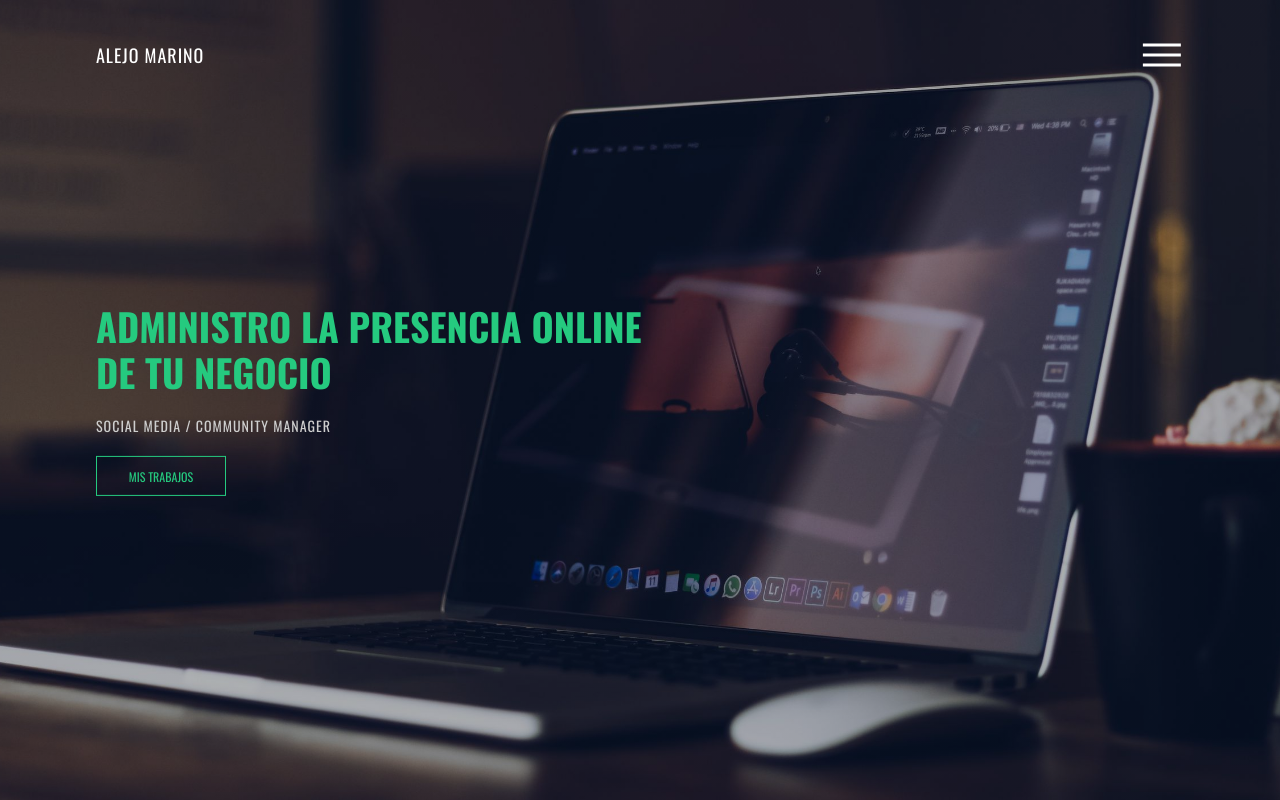
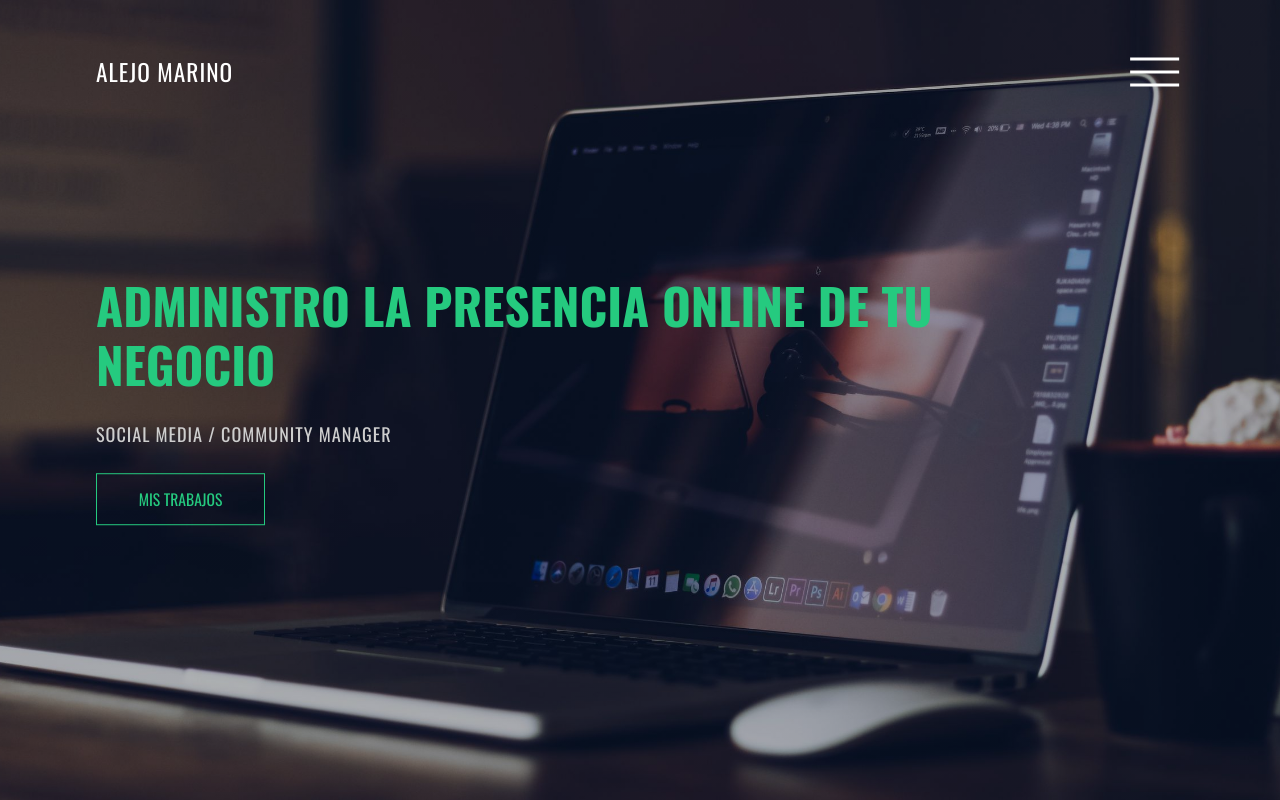
Before and after one commit to marcodamianperez/alejo-marino-website, a website: page dist/index.html in a window 1280 px wide. Shown: the top 800 px of the page. Drawn offline with nearby package versions, Linux system fonts and the light colour scheme.

Commit message:
Agregados media queries generales y para tamaño tablet portrait

```diff
--- a/sass/abstracts/_variables.scss
+++ b/sass/abstracts/_variables.scss
@@ -15,3 +15,9 @@ $color-black: #000;
 $space-small: 2rem;
 $space-medium: 4rem;
 $space-big: 6rem;
+
+// Media queries
+// actual styles from 0xp tp 600px
+$tablet-portrait: 600px; // from 600px to 900px
+$tablet-landscape: 900px; // from 900px to 1200px
+$desktop: 1200px
--- a/sass/base/_typography.scss
+++ b/sass/base/_typography.scss
@@ -1,5 +1,17 @@
 html {
     font-size: 62.5%;
+
+    @media (min-width: $tablet-portrait) {
+        font-size: 68.75%;     // 1rem = 11px
+    }
+
+    @media (min-width: $tablet-landscape) {
+        font-size: 75%;  // 1rem = 12px
+    }
+
+    @media (min-width: $desktop) {
+        font-size: 81.25%;  // 1rem = 13px
+    }
 }
 
 body {
--- a/sass/components/_form.scss
+++ b/sass/components/_form.scss
@@ -1,5 +1,4 @@
 .form {
-    margin-bottom: $space-small;
 
     &__field:not(:last-child) {
         margin-bottom: $space-small;
--- a/sass/layout/_footer.scss
+++ b/sass/layout/_footer.scss
@@ -19,7 +19,6 @@
 
         a {
             color: inherit;
-            text-decoration: none;
         }
     }
 }
--- a/sass/layout/_header.scss
+++ b/sass/layout/_header.scss
@@ -1,4 +1,4 @@
-.main-header {
+.header {
     height: 100vh;
     background-image: linear-gradient(rgba($color-black, 0.3), rgba($color-black, 0.3)), url("../assets/img/laptop-dark.jpg");
     background-position: center;
@@ -59,6 +59,10 @@
     left: 0;
     transform: translate(0, -50%);
     text-transform: uppercase;
+
+    @media (min-width: $tablet-portrait) {
+        width: 80%;
+    }
 
     &__title {
         font-size: 3.8rem;
--- a/sass/layout/_quote.scss
+++ b/sass/layout/_quote.scss
@@ -10,6 +10,10 @@
         font-family: "Montserrat", sans-serif;
         font-size: 1.4rem;
         color: $color-white;
+
+        @media (min-width: $tablet-portrait) {
+            font-size: 1.6rem;
+        }
 
         &::before {
             content: "\201c";
```
Also changed, not shown: dist/css/main.css, dist/index.html, 1 other file.
